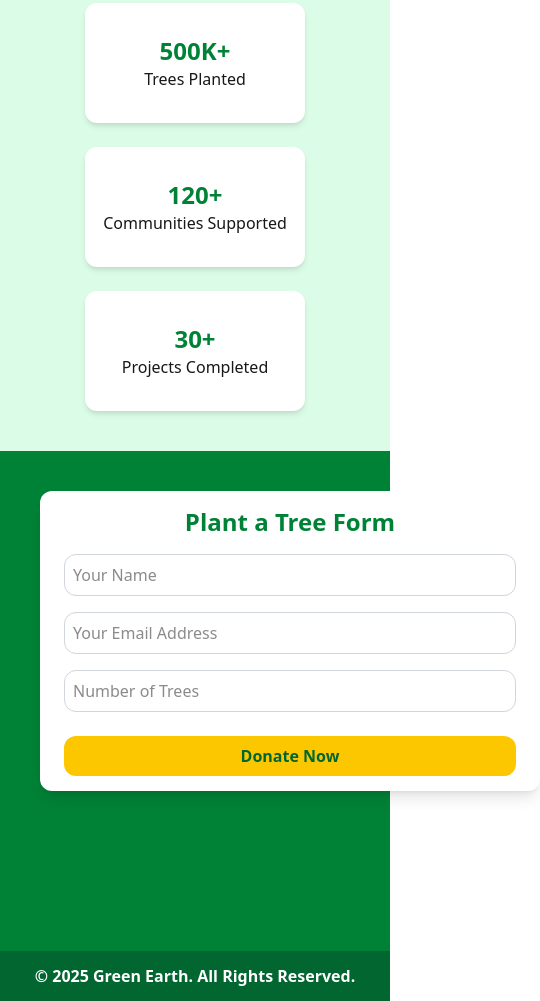
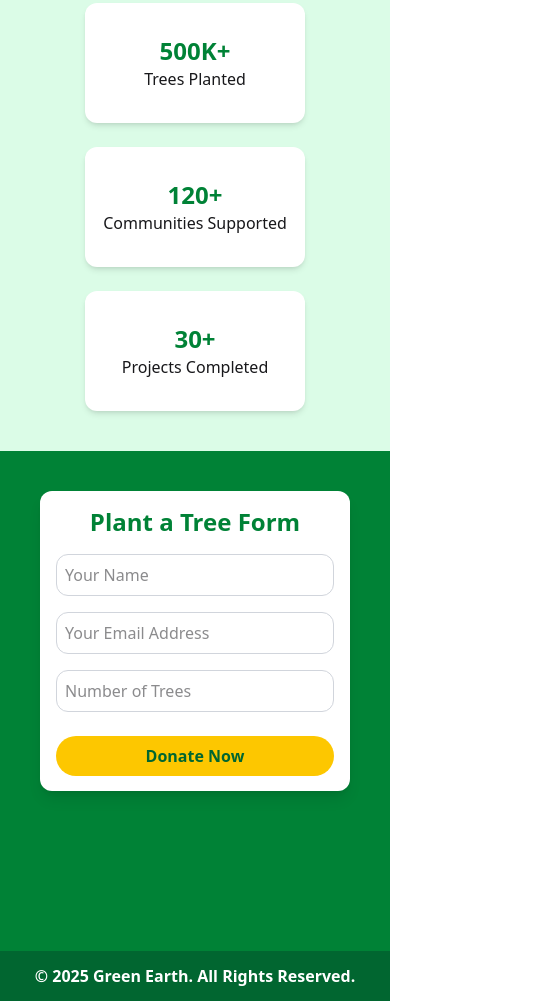
Before and after one commit to shoab92/Assignment-06, a plain HTML site: page index.html in a window 390 px wide. Shown: the part 2371-3372 px from the top of the page, 540 px wide, since content can reach past the window. Drawn offline with nearby package versions, Linux system fonts and the light colour scheme; files that its build step writes are made by us from their sources; no server answers.

Commit message:
reformation of mobile responsive all done

```diff
--- a/index.html
+++ b/index.html
@@ -148,7 +148,7 @@
 
     <footer>
         <section class="h-[500px] w-full bg-green-700 p-10">
-            <div class="w-[500px] h-[300px] bg-white p-6 rounded-xl shadow-lg mx-auto mb-0 flex flex-col justify-center">
+            <div class="w-full sm:w-[400px] md:w-[500px] h-[300px] bg-white p-4 sm:p-6 rounded-xl shadow-lg mx-auto mb-0 flex flex-col justify-center">
                 <h2 class="text-2xl font-bold text-green-700 mb-4 text-center">Plant a Tree Form</h2>
                 <form class="flex flex-col gap-4">
                     <input type="text" placeholder="Your Name"
@@ -158,7 +158,7 @@
                     <input type="number" placeholder="Number of Trees"
                         class="border border-gray-300 rounded-xl p-2 focus:outline-none focus:ring-2 focus:ring-green-300">
                     <button type="submit"
-                        class="bg-yellow-400 text-green-800 rounded-xl py-2 mt-2 font-semibold hover:bg-yellow-500">
+                        class="bg-yellow-400 text-green-800 rounded-3xl py-2 mt-2 font-semibold hover:bg-yellow-500">
                         Donate Now</button>
                 </form>
             </div>
```
